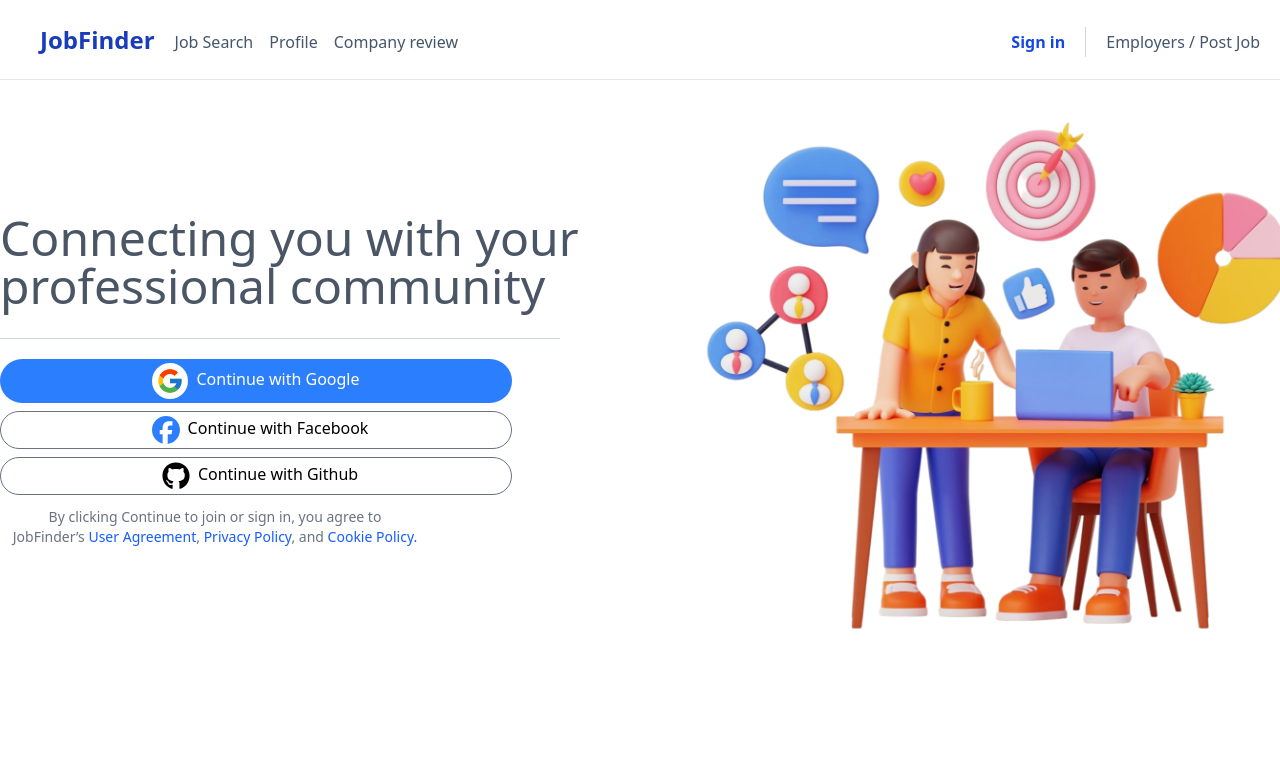
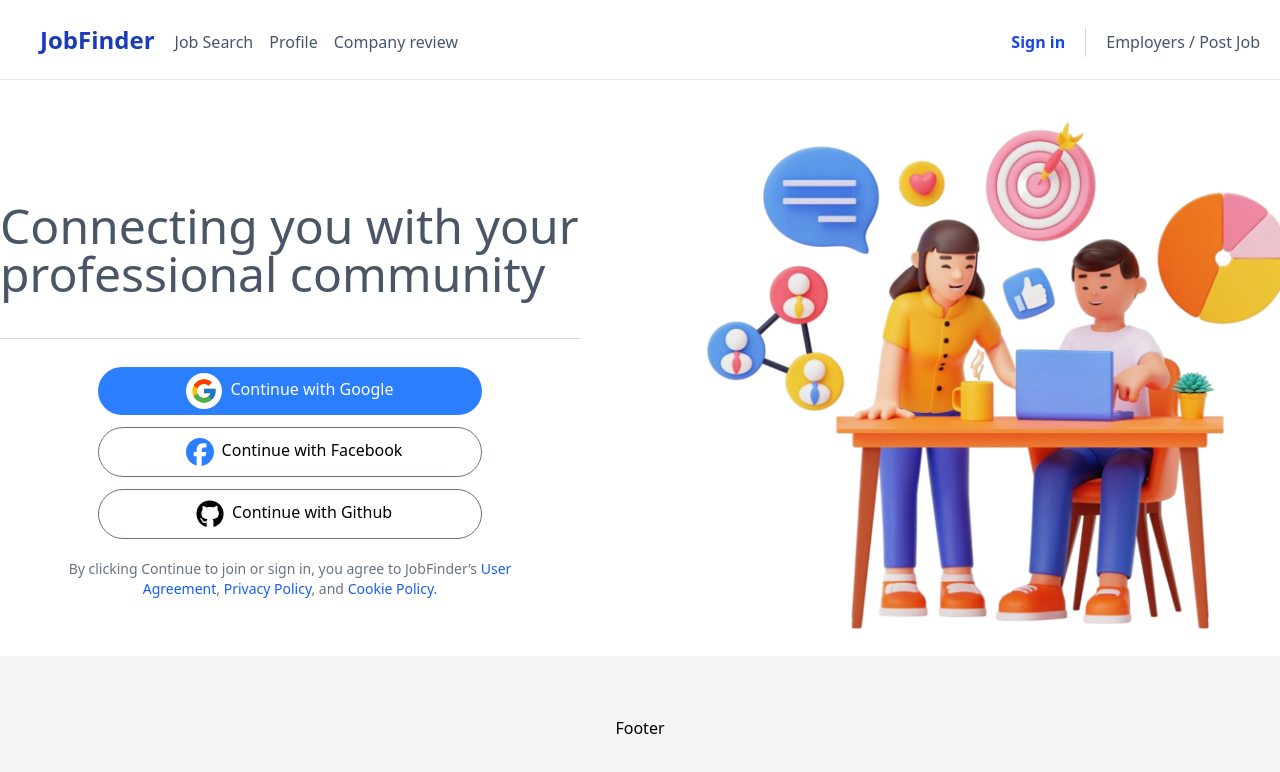
Before and after one commit to iamvinxz/JobFinder-v2, a Next.js app: page / in a window 1280 px wide. Shown: the top 772 px of the page. Built offline with nearby package versions, Linux system fonts and the light colour scheme.

Commit message:
updated alignments

```diff
--- a/app/layout.tsx
+++ b/app/layout.tsx
@@ -2,6 +2,7 @@ import type { Metadata } from "next";
 import { Poppins} from "next/font/google";
 import "./globals.css";
 import Navbar from "@/component/Navbar";
+import Footer from "@/component/Footer";
 
 const font = Poppins({
   variable: "--font-poppins",
@@ -21,9 +22,12 @@ export default function RootLayout({
 }>) {
   return (
     <html lang="en">
-      <body className={`${font.variable} antialiased`}>
+      <body className={`${font.variable} antialiased min-h-screen flex flex-col`}>
         <Navbar/>
+        <main className="flex-grow">
         {children}
+        </main>
+        <Footer/>
       </body>
     </html>
   );
--- a/app/page.tsx
+++ b/app/page.tsx
@@ -8,26 +8,22 @@ const Home = () => {
     <main>
       <section className="w-screen mt-10">
           <section className="w-7xl mx-auto flex justify-between items-center">
-            <section className="w-200">
-              <h1 className="text-5xl text-gray-600">Connecting you with your professional community</h1>
-              <section className="flex flex-col gap-2 mt-7 border-t-1 border-gray-300 w-140 pt-5">
-                <button className="bg-blue-500 p-1 text-white font-medium w-lg rounded-4xl cursor-pointer"><FcGoogle className="text-4xl p-1 mr-2 bg-white rounded-3xl inline-block"/>Continue with Google</button>
-                <button className="border border-gray-500 font-medium w-lg rounded-4xl cursor-pointer"><SiFacebook className="inline-block text-blue-500 text-4xl p-1 mx-1"/>Continue with Facebook</button>
-                <button className="border border-gray-500 font-medium w-lg rounded-4xl cursor-pointer"><FaGithub className="inline-block text-4xl p-1 mx-1"/>Continue with Github</button>
+            <section className="w-200 flex flex-col items-center">
+              <h1 className="text-5xl text-gray-600 border-b-1 border-gray-300 pb-10 mt-10">Connecting you with your professional community</h1>
+              <section className="flex flex-col items-center gap-3 mt-7 mx-auto">
+                <button className="bg-blue-500 p-1.5 text-white font-medium w-sm rounded-4xl cursor-pointer hover:bg-blue-400 transition"><FcGoogle className="text-4xl p-1 mr-2 bg-white rounded-3xl inline-block"/>Continue with Google</button>
+                <button className="border p-1.5 border-gray-500 font-medium w-sm rounded-4xl cursor-pointer hover:bg-gray-200 transition"><SiFacebook className="inline-block text-blue-500 text-4xl p-1 mx-1"/>Continue with Facebook</button>
+                <button className="border p-1.5 border-gray-500 font-medium w-sm rounded-4xl cursor-pointer hover:bg-gray-200 transition"><FaGithub className="inline-block text-4xl p-1 mx-1"/>Continue with Github</button>
               </section>
-              <section className="w-[70%] text-center mt-3 ml-3">
+              <section className="w-[80%] text-center mt-5">
                 <p className="text-sm text-gray-500">By clicking Continue to join or sign in, you agree to JobFinder’s <span className="text-blue-600 cursor-pointer hover:underline hover:text-blue-800">User Agreement</span>, <span className="text-blue-600 cursor-pointer hover:underline hover:text-blue-800">Privacy Policy</span>, and <span className="text-blue-600 cursor-pointer hover:underline hover:text-blue-800">Cookie Policy.</span></p>
               </section>
             </section>
             <Image src='/home.png' width={700} height={700} alt="image" className="relative left-30"/>
           </section>
       </section>
-      <section>
-
-      </section>
 
     </main>
   )
 }
-
 export default Home
--- /dev/null
+++ b/component/Footer.tsx
@@ -0,0 +1,8 @@
+const Footer = () => {
+  return (
+    <footer className="bg-stone-100 py-15 flex justify-center">
+        <h1>Footer</h1>
+    </footer>
+  )
+}
+export default Footer
```
